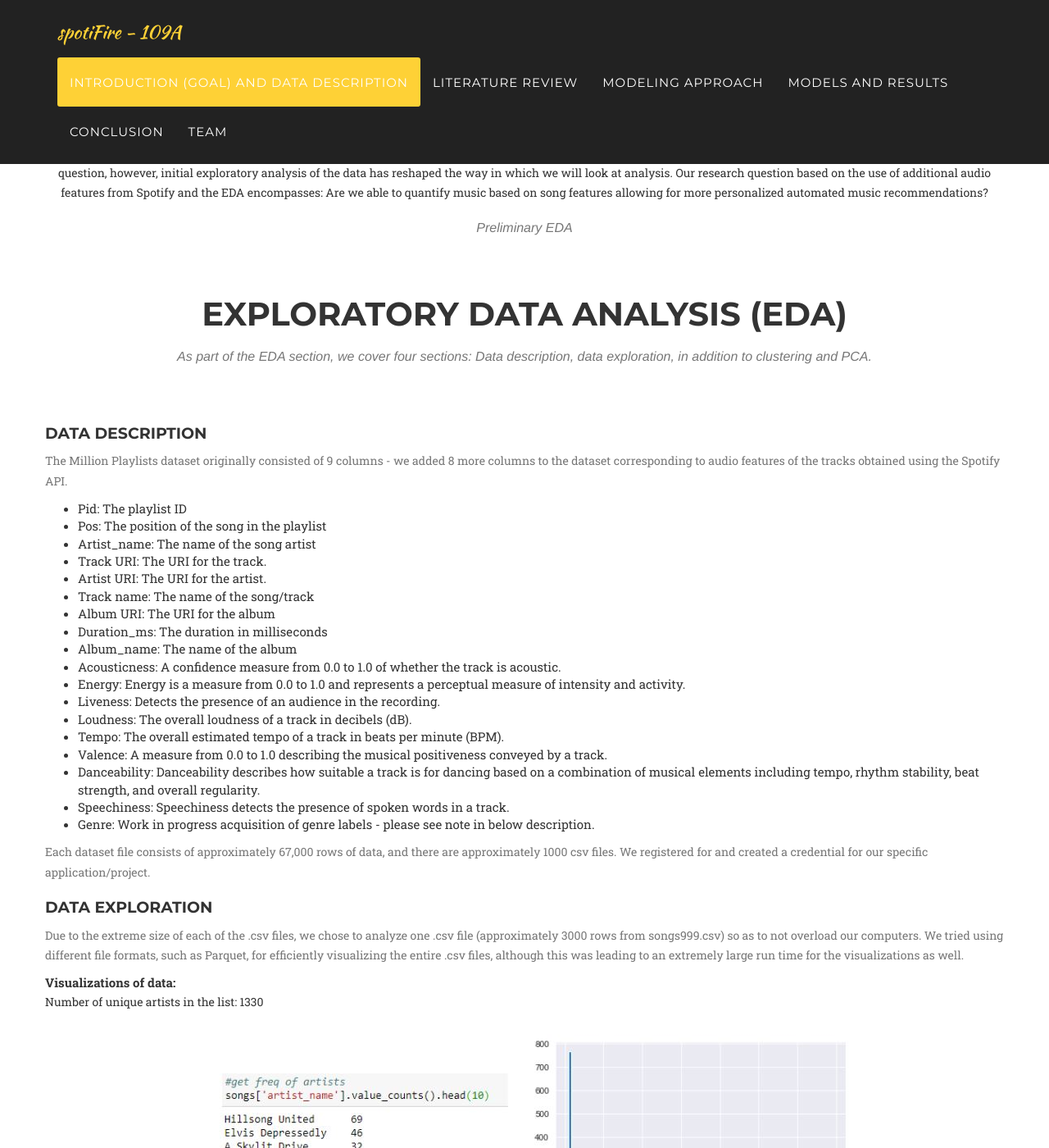
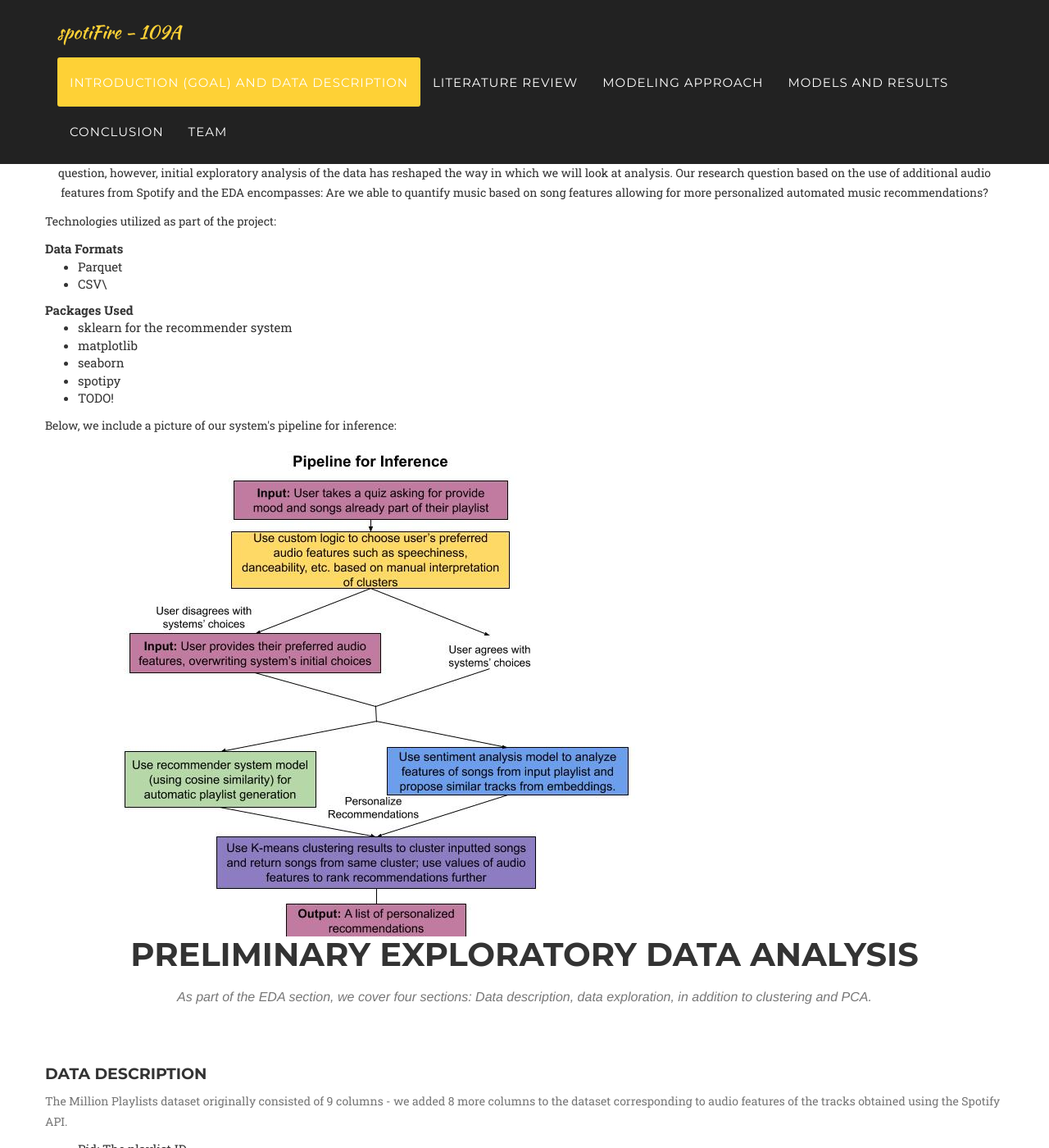
Before and after one commit to riacheruvu/109A_Final_Project, a Jekyll site: the page built from docs/index.html, in a window 1280 px wide and 1400 px high, scrolled down 1329 px. Shown: the whole window at 82% size. Built offline with Jekyll 4.4.1, drawn with Linux system fonts in a browser that asks for light colours; some web fonts are replaced; some of the changed text lies outside the part shown.

Commit message:
Restructuing content and formatting

```diff
--- a/docs/_includes/introduction.html
+++ b/docs/_includes/introduction.html
@@ -7,13 +7,28 @@
                     <h3 class="section-subheading text-muted">Problem Statement. TODO: Engaging Context</h3>
 
                     <p> We chose to tackle the cold start problem for our project - generating a playlist of songs given a short amount of songs. Our idea was to expand more on the quality of the playlist, and answer the research question: How can we make music recommendation personalizable and automated? We will not deviate very far from this original question, however, initial exploratory analysis of the data has reshaped the way in which we will look at analysis. Our research question based on the use of additional audio features from Spotify and the EDA encompasses: Are we able to quantify music based on song features allowing for more personalized automated music recommendations?</p>
-
-                    <h3 class="section-subheading text-muted">Preliminary EDA</h3>
+                </div>
+                    <p>Technologies utilized as part of the project:</p>
+                    <b>Data Formats</b>
+                    <ul>
+                        <li>Parquet</li>
+                        <li>CSV\</li>
+                        </ul>
+                        <b>Packages Used</b>
+                        <ul>
+                        <li>sklearn for the recommender system</li>
+                        <li>matplotlib</li>
+                        <li>seaborn</li>
+                        <li>spotipy</li>
+                        <li>TODO!</li>
+                    </ul>
+                    <p>Below, we include a picture of our system's pipeline for inference: </p>
+                    <img src="img/Pipeline_For_Inference.jpg" alt="Pipeline for Inference">
                 <div class="col-lg-12 text-center">
-                    <h2 class="section-heading">Exploratory Data Analysis (EDA)</h2>
+                    <h2 class="section-heading">Preliminary Exploratory Data Analysis</h2>
                     <h3 class="section-subheading text-muted">As part of the EDA section, we cover four sections: Data description, data exploration, in addition to clustering and PCA.</h3>
                 </div>
-            </div>
+
             <h4 class="subheading">Data Description</h4>
             <p class="text-muted">The Million Playlists dataset originally consisted of 9 columns - we added 8 more columns to the dataset corresponding to audio features of the tracks obtained using the Spotify API.</p>
 
--- a/docs/_includes/litreview.html
+++ b/docs/_includes/litreview.html
@@ -1,7 +1,11 @@
-<!-- About Section -->
+<!-- Services Section -->
     <section id="litreview">
+        <div class="container">
+            <div class="row">
+            <div class="col-lg-12 text-center">
+                    <h2 class="section-heading">Literature Review and Related Work</h2>
+            </div>
 
-        <h2 class="section-heading">Literature Review and Related Work</h2>
             <p>It has been suggested that providing more user control to help steer the recommendation process with additional input and feedback (Millecamp et al., 2018). Especially the participants with high musical sophistication want more active feedback and control, on the other hand for the vast majority automatic playlist continuation is important. For the continuation, successful metrics are required.</p>
 
             <p> Zamani et al. presented an overview the most successful metrics and models for the ACM RecSys Challenge 2018 (Zamani et al., 2019). They found that for most models increasing the number of tracks increased performance. Surprisingly, the models perform worse when the title because models seem to overfit on the titles appearing in the training set. Randomizing track order in the training set may increase performance, because otherwise adjacent tracks are likely to share similar information. The most successful models ensemble the well-known methods (matrix factorization models, neighborhood-based collaborative filtering models, basic information retrieval techniques, and learning to rank models). Including external source information (i.e. outside of the Spotify API may make the models too complex, reducing performance.</p>
@@ -17,22 +21,6 @@
 
             <p>Zamani, H., Schedl, M., Lamere, P., & Chen, C. (2018). An Analysis of Approaches Taken in the ACM RecSys Challenge 2018 for Automatic Music Playlist Continuation.<p>
 
-        <p>Technologies utilized as part of the project:</p>
-        <b>Data Formats</b>
-        <ul>
-            <li>Parquet</li>
-            <li>CSV\</li>
-            </ul>
-            <b>Packages Used</b>
-            <ul>
-            <li>sklearn for the recommender system</li>
-            <li>matplotlib</li>
-            <li>seaborn</li>
-            <li>spotipy</li>
-            <li>TODO!</li>
-        </ul>
-        <p>Below, we include a picture of our system's pipeline for inference: </p>
-        <img src="img/Pipeline_For_Inference.jpg" alt="Pipeline for Inference">
-
-
+            </div>
+            </div>
     </section>
```
Lines whose indentation alone changed are shown as unchanged.
